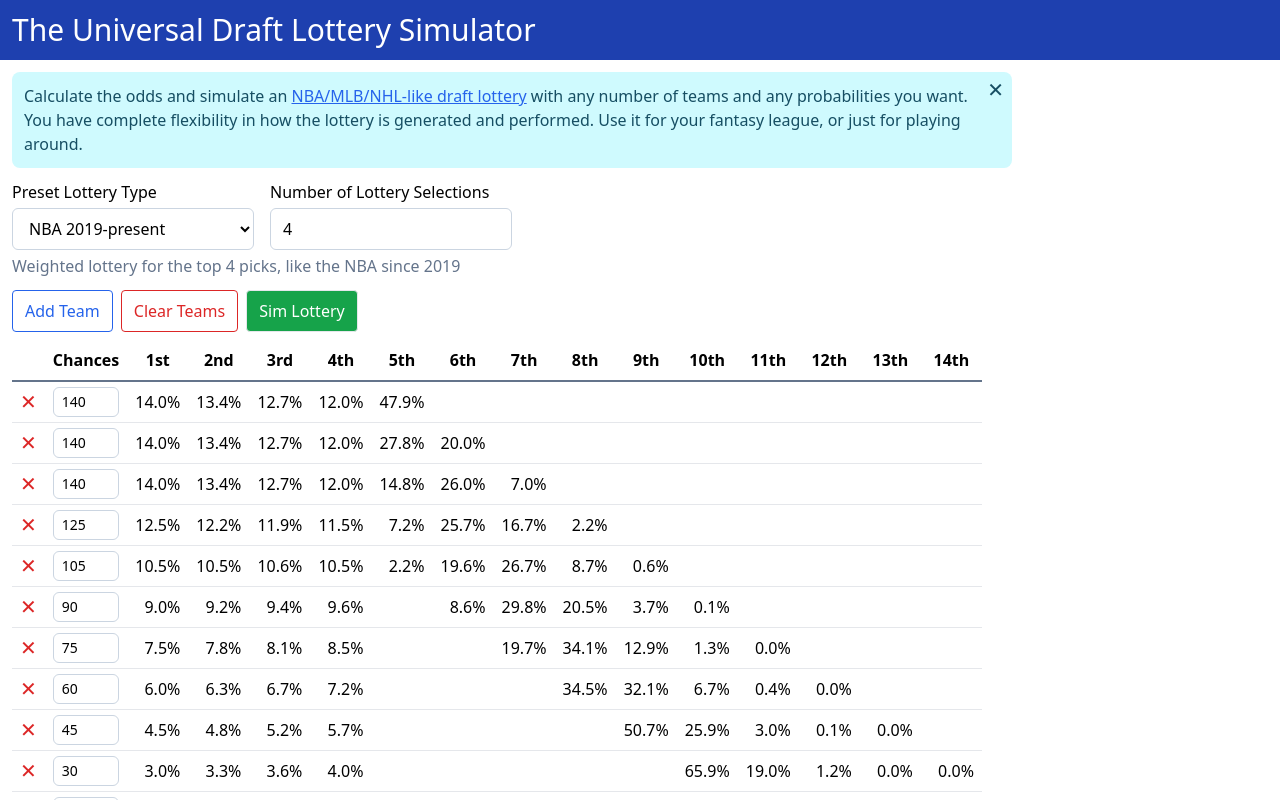
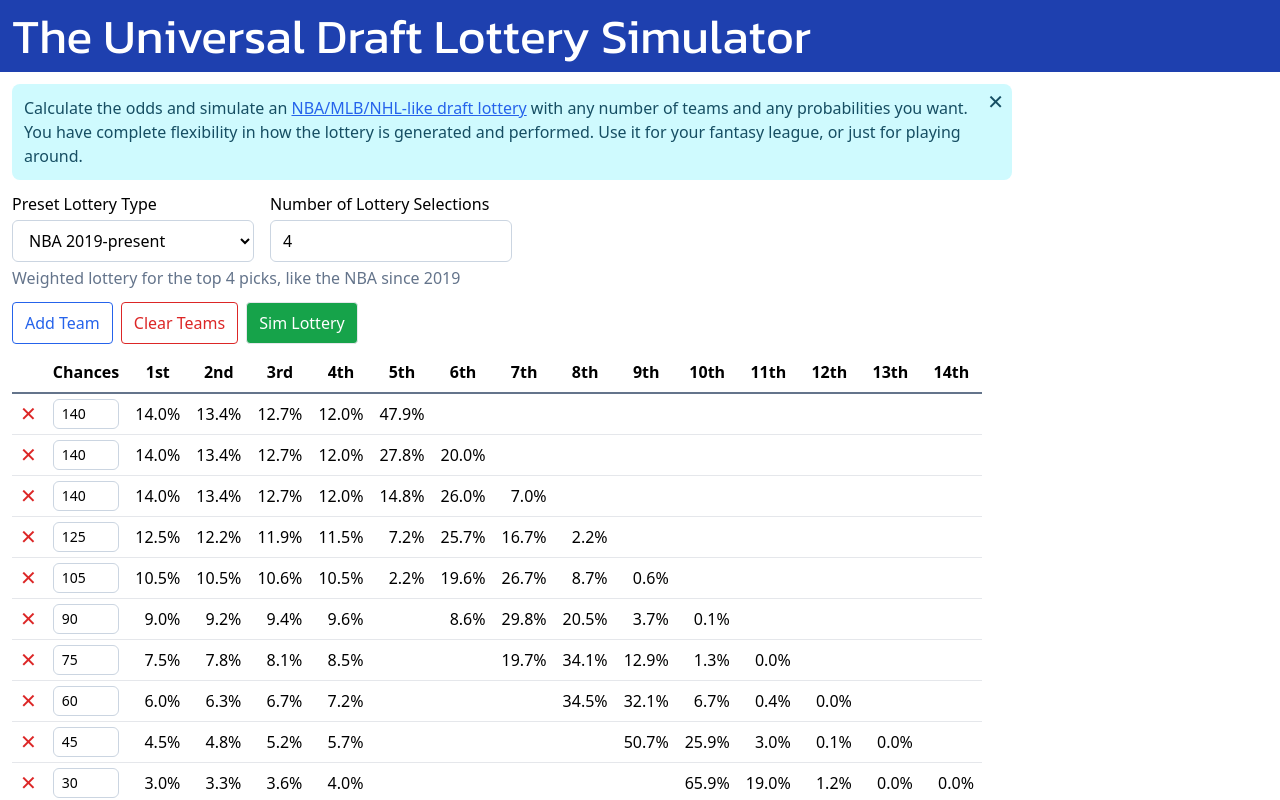
Before and after one commit to zengm-games/universal-draft-lottery-simulator, a Preact app: page / in a window 1280 px wide. Shown: the top 800 px of the page. Built offline with nearby package versions, Linux system fonts and the light colour scheme.

Commit message:
Fancy header font

```diff
--- a/index.html
+++ b/index.html
@@ -13,9 +13,12 @@
         document.head.appendChild(styleSheet)
       }
     </script>
+    <link rel="preconnect" href="https://fonts.googleapis.com">
+    <link rel="preconnect" href="https://fonts.gstatic.com" crossorigin>
+    <link href="https://fonts.googleapis.com/css2?family=Kanit&display=swap" rel="stylesheet">
   </head>
   <body>
-    <h1 class="bg-blue-800 text-white text-xl sm:text-3xl p-3">The Universal Draft Lottery Simulator</h1>
+    <h1 class="bg-blue-800 text-white text-3xl sm:text-4xl lg:text-5xl p-3">The Universal Draft Lottery Simulator</h1>
     <div class="m-3">
       <div class="alert relative pr-5" id="intro">
         <button
--- a/src/style.css
+++ b/src/style.css
@@ -19,4 +19,8 @@
 	th {
 		@apply p-2;
 	}
+
+	h1 {
+		font-family: Kanit;
+	}
 }
```
